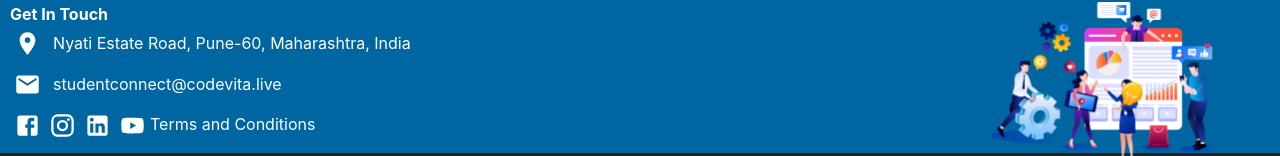
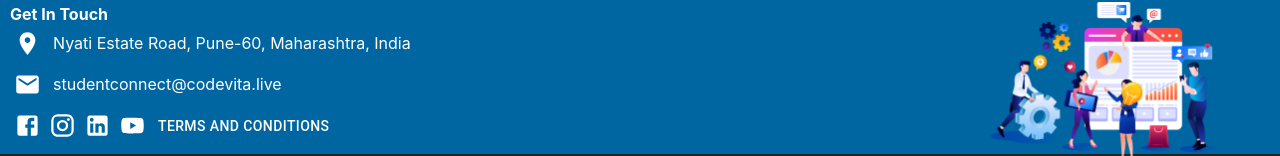
Before and after one commit to yiungyiung/codevita-competetion, a React (Create React App) app: page / in a window 1280 px wide. Shown: the part 4777-4933 px from the top of the page. Built offline with nearby package versions, Linux system fonts and the light colour scheme.

Commit message:
added modal

```diff
--- a/src/App.js
+++ b/src/App.js
@@ -7,24 +7,11 @@ import Footer from "./components/footer";
 import CustomizedSwitches from "./components/CustomizedSwitches";
 import Terms from "./components/T&C";
 import VideoLinks from "./components/youtube";
-import {
-  BrowserRouter as Router,
-  Route,
-  Routes,
-  Outlet,
-  Link,
-  useNavigate,
-} from "react-router-dom";
 
 function App() {
   return (
     <div>
-      <Router>
-        <Routes>
-          <Route path="/" element={<Home />} />
-          <Route path="/term" element={<Terms />} />
-        </Routes>
-      </Router>
+      <Home />
     </div>
   );
 }
--- a/src/components/T&C.js
+++ b/src/components/T&C.js
@@ -1,33 +1,9 @@
 import React from "react";
-import {
-  BrowserRouter as Router,
-  Route,
-  Routes,
-  Outlet,
-  Link,
-  useNavigate,
-} from "react-router-dom";
-const buttonStyle = {
-  color: "white", // Set text color to white
-  backgroundColor: "transparent", // Make the background transparent
-  border: "2px solid white", // Add a white outline
-  padding: "10px 20px", // Adjust padding as needed
-  cursor: "pointer", // Add a pointer cursor on hover
-};
+
 export default function Terms() {
-  const navigate = useNavigate();
 
-  const goBackToHome = () => {
-    navigate("/");
-  };
   return (
     <div>
-      <div>
-        <button onClick={goBackToHome} style={buttonStyle}>
-          Home
-        </button>
-        <Outlet />
-      </div>
       <div style={{ color: "white" }}>
         <div
           style={{
--- a/src/components/footer.js
+++ b/src/components/footer.js
@@ -6,16 +6,37 @@ import LocationOnIcon from "@mui/icons-material/LocationOn";
 import FacebookIcon from "@mui/icons-material/Facebook";
 import YouTubeIcon from "@mui/icons-material/YouTube";
 import footerimage from "../images/web-development 1.png";
+import { Box,Button, Modal } from "@mui/material";
+import Terms from "./T&C"
+const style = {
+  position: 'absolute',
+  width: 800, // Set the width of the modal
+  height: 800, // Set the height of the modal
+  overflow: 'auto', // Make the content inside scrollable
+  backgroundColor: 'black',
+  border: '2px solid #000',
+  boxShadow: '10px 10px 5px grey',
+  padding: '16px 32px 24px',
+  top: '50%',
+  left: '50%',
+  transform: 'translate(-50%, -50%)'
 
-import { Button } from "bootstrap";
-
+};
 const Footer = () => {
   const overlayImageStyle = {
     float: "right",
     width: "400px",
     height: "auto",
   };
+  const [open, setOpen] = React.useState(false);
 
+  const handleOpen = () => {
+    setOpen(true);
+  };
+
+  const handleClose = () => {
+    setOpen(false);
+  };
   return (
     <footer id="CONTACT">
       <div style={{ backgroundColor: "#0066A1" }}>
@@ -123,15 +144,17 @@ const Footer = () => {
                 sx={{ fill: "white", padding: "4px" }}
               />
             </a>
-            <a
-              style={{
-                cursor: "pointer",
-                color: "white",
-              }}
-              href="/term"
+            <Button sx={{color: "white"}}onClick={handleOpen} >Terms and Conditions</Button>
+            <Modal
+              open={open}
+              onClose={handleClose}
+              aria-labelledby="simple-modal-title"
+              aria-describedby="simple-modal-description"
             >
-              Terms and Conditions
-            </a>
+              <Box sx={style}>
+              <Terms/>
+              </Box>
+            </Modal>
           </div>
         </div>
       </div>
```
